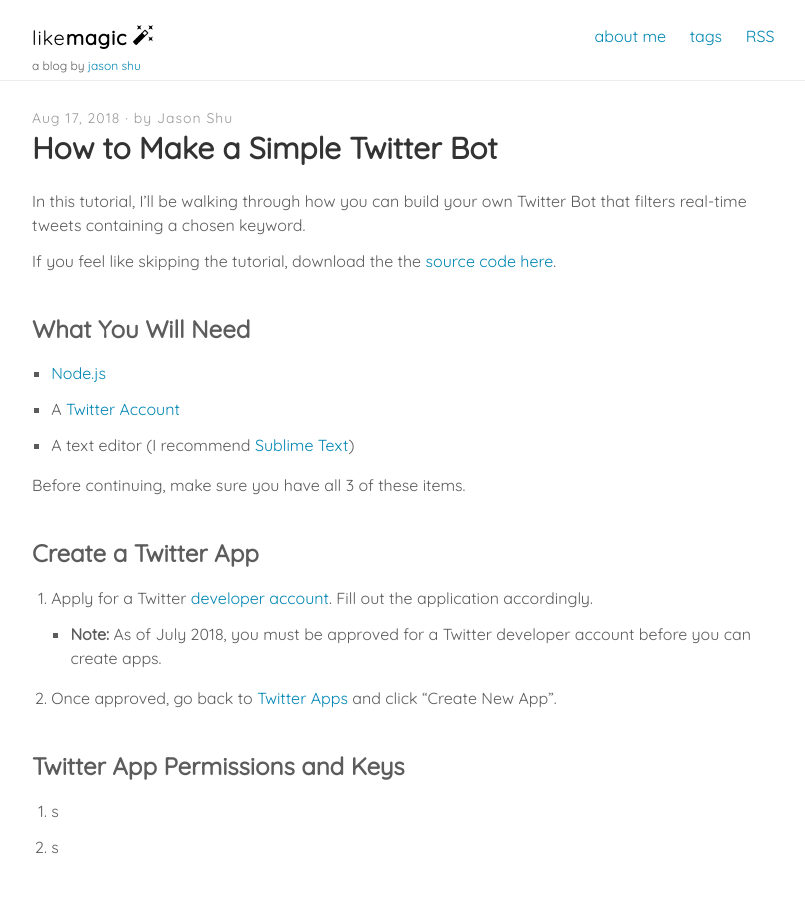
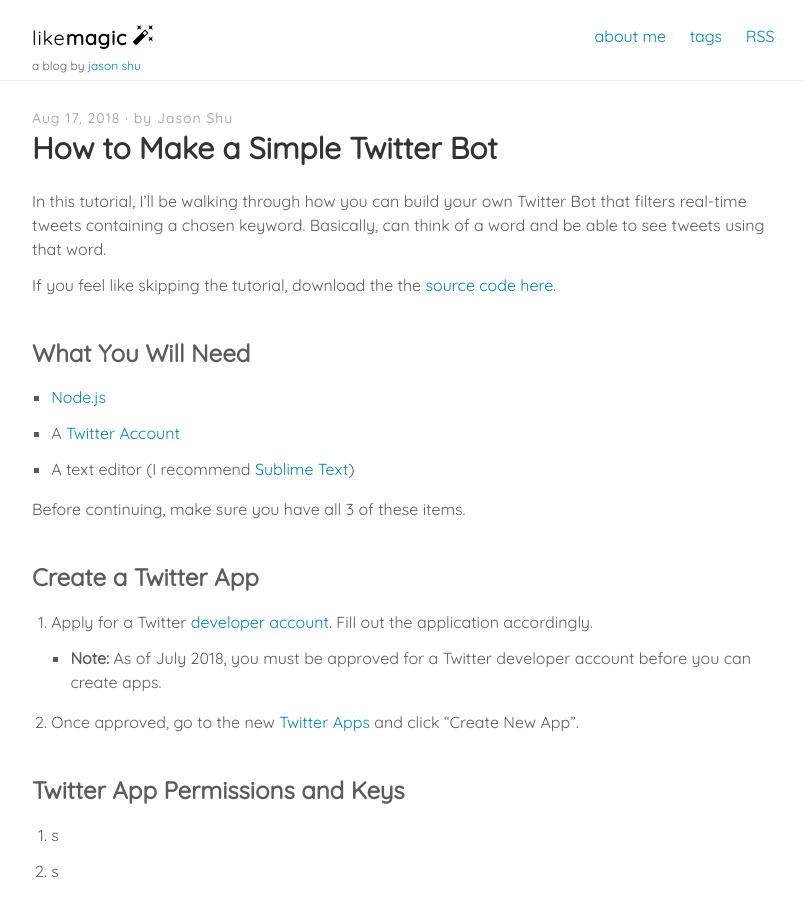
Before and after one commit to j4sonshu/likemagic, a Jekyll site: the page built from _posts/2018-08-17-how-to-make-a-simple-twitterbot.md, in a window 1280 px wide and 900 px high. Shown: the whole window, without its empty margins (232-1037 px from the left). Built offline with Jekyll 4.4.1, drawn with Linux system fonts in a browser that asks for light colours; comment, search, counter and statistics services are not loaded; some of the changed text lies outside the part shown.

Commit message:
developer pre commit

````diff
--- a/_posts/2018-08-17-how-to-make-a-simple-twitterbot.md
+++ b/_posts/2018-08-17-how-to-make-a-simple-twitterbot.md
@@ -6,17 +6,17 @@
 tags: [javascript, tutorial]
 ---
 
-In this tutorial, I'll be walking through how you can build your own Twitter Bot that filters real-time tweets containing a chosen keyword.
+In this tutorial, I'll be walking through how you can build your own Twitter Bot that filters real-time tweets containing a chosen keyword. Basically, can think of a word and be able to see tweets using that word.
 
-If you feel like skipping the tutorial, download the the [source code here](https://github.com/j4sonshu/TwitterBot){:target="_blank"}.
+If you feel like skipping the tutorial, download the the [source code here](https://github.com/j4sonshu/TwitterBot){:target="\_blank"}.
 <br><br>
 
 <h3>What You Will Need</h3>
 - [Node.js](https://nodejs.org/en/){:target="_blank"}
 
-- A [Twitter Account](https://twitter.com/i/flow/signup){:target="_blank"}
+- A [Twitter Account](https://twitter.com/i/flow/signup){:target="\_blank"}
 
-- A text editor (I recommend [Sublime Text](https://www.sublimetext.com/){:target="_blank"})
+- A text editor (I recommend [Sublime Text](https://www.sublimetext.com/){:target="\_blank"})
 
 Before continuing, make sure you have all 3 of these items.
 <br><br>
@@ -26,7 +26,7 @@
 
     - **Note:** As of July 2018, you must be approved for a Twitter developer account before you can create apps.
 
-2. Once approved, go back to [Twitter Apps](https://apps.twitter.com/){:target="_blank"} and click "Create New App".
+2. Once approved, go to the new [Twitter Apps](https://developer.twitter.com/en/apps){:target="\_blank"} and click "Create New App".
    <br><br>
 
 <h3>Twitter App Permissions and Keys</h3>
@@ -91,7 +91,7 @@
    });
    ```
 
-   Behind the scenes: `'statuses/filter'` tells Twitter we're listening for tweets containing a certain keyword, which is indicated in the second parameter `track:`. Then we output the `tweet` and the tweet's `tweet.text`, to the console. The purpose of `\n` is just to provide a line of space between each tweet for readability.
+   **Behind the scenes**: `'statuses/filter'` tells Twitter we're listening for tweets containing a certain keyword, which is indicated in the second parameter `track:`. Then we output the `tweet` and the tweet's `tweet.text`, to the console. The purpose of `\n` is just to provide a line of space between each tweet for readability.
    <br><br>
 
 <h3>Streaming Real-Time Tweets</h3>
@@ -113,6 +113,6 @@
 
 Again, don't share your Twitter keys to the public!
 
-Read more about the [Twitter Stream API here](https://developer.twitter.com/en/docs/tweets/filter-realtime/guides/basic-stream-parameters.html){:target="_blank"}.
+Read more about the [Twitter Stream API here](https://developer.twitter.com/en/docs/tweets/filter-realtime/guides/basic-stream-parameters.html){:target="\_blank"}.
 
 [&uarr; Back to Top](#)
````
